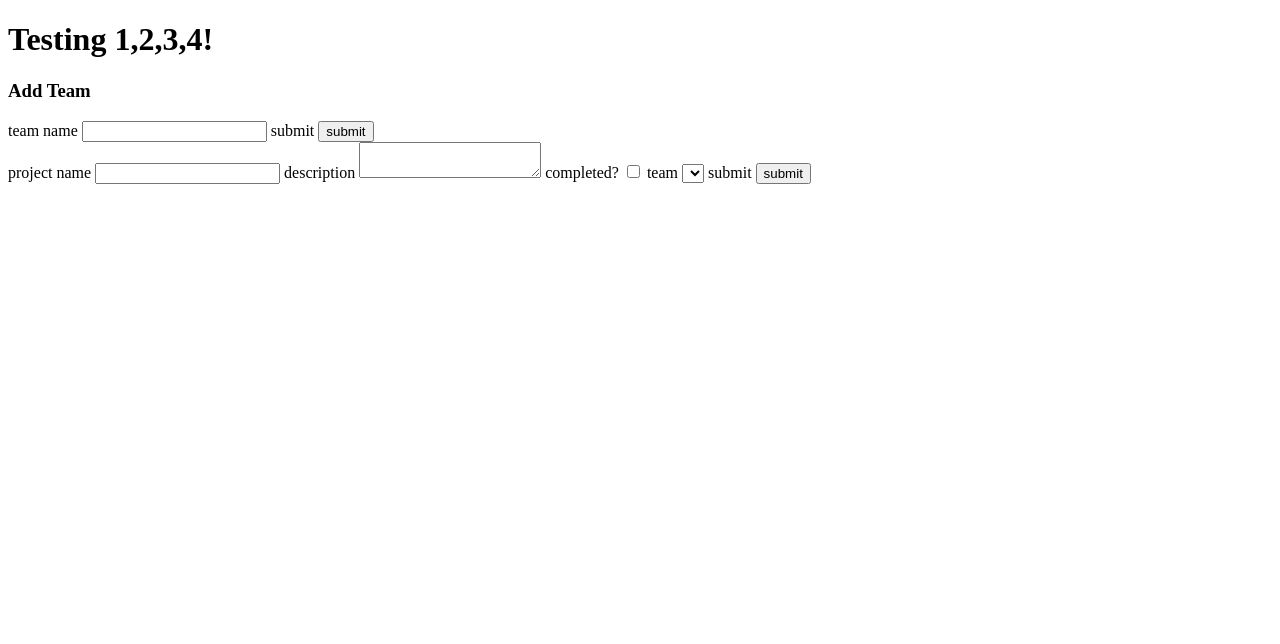
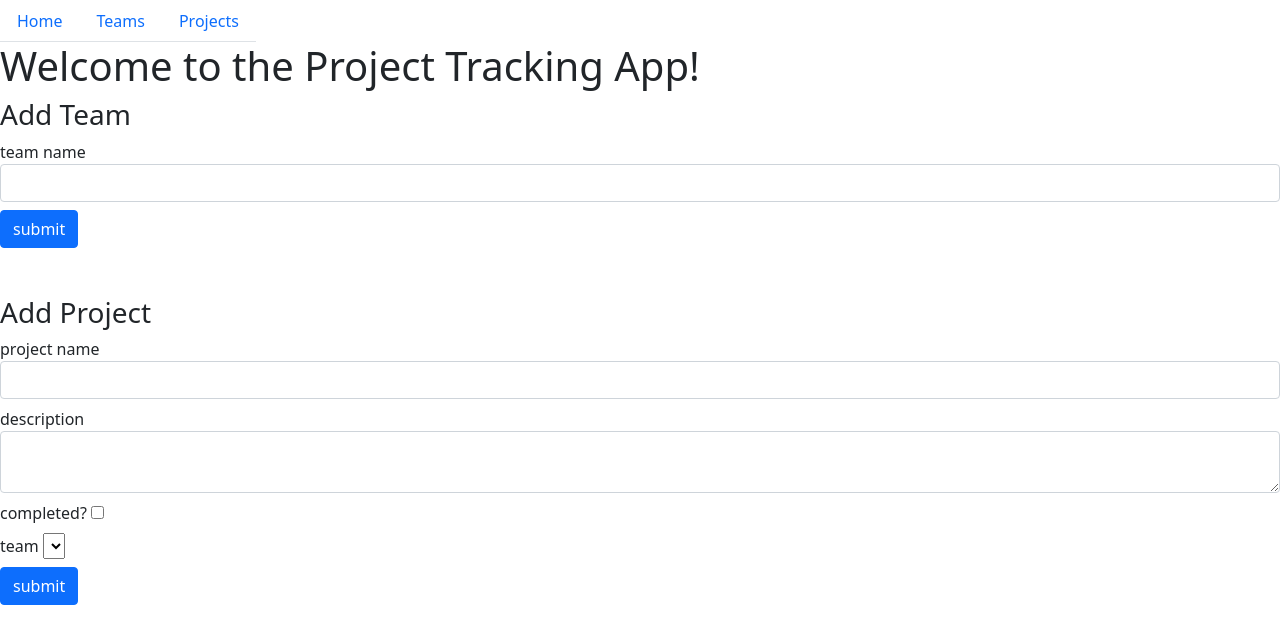
Before and after one commit to Brennen-Riley/Python-Unit-4, a Flask app: template templates/home.html in a window 1280 px wide. Shown: the top 644 px of the page. Run offline with Flask 3, Linux system fonts and the light colour scheme; the template is opened without the code that fills it: values that come from a table or form of the project are taken from there, most other values are stand-ins (such as "Sample title", 1, 10 or a date in 2020); lists and menus that the app fills with data are empty.

Commit message:
added base.html

```diff
--- /dev/null
+++ b/templates/base.html
@@ -0,0 +1,52 @@
+<!DOCTYPE html>
+<html lang="en">
+<head>
+    <meta charset="UTF-8">
+    <meta http-equiv="X-UA-Compatible" content="IE=edge">
+    <meta name="viewport" content="width=device-width, initial-scale=1.0">
+    <link href="https://cdn.jsdelivr.net/npm/bootstrap@5.0.2/dist/css/bootstrap.min.css" rel="stylesheet" integrity="sha384-EVSTQN3/azprG1Anm3QDgpJLIm9Nao0Yz1ztcQTwFspd3yD65VohhpuuCOmLASjC" crossorigin="anonymous">
+    <link rel="stylesheet" href="../static/base.css">
+
+    <title>{{ title }}</title>
+</head>
+<body>
+    <header>
+        <nav class="nav">
+            <ul class="nav nav-tabs">
+                <li class="nav-item">
+                {% if page == "home" %}
+                    <a class="nav-link active" aria-current="page" href="#">
+                {% else %}
+                    <a class="nav-link" href="{{ url_for('home') }}">
+                {% endif %}
+                      Home</a>
+                </li>
+                <li class="nav-item">
+                {% if page == "teams" %}
+                    <a class="nav-link active" aria-current="page" href="#">
+                {% else %}
+                    <a class="nav-link" href="{{ url_for('teams') }}">
+                {% endif %}
+                  Teams</a>
+                </li>
+                <li class="nav-item">
+                {% if page == "projects" %}
+                    <a class="nav-link active" aria-current="page" href="#">
+                {% else %}
+                    <a class="nav-link" href="{{ url_for('projects') }}">
+                {% endif %}
+                    Projects</a>
+                </li>
+              </ul>
+            </nav>
+    </header>
+    <main>
+        {% block main %}
+        {% endblock %}
+    </main>
+
+    <script src="https://code.jquery.com/jquery-1.12.4.min.js" integrity="sha384-nvAa0+6Qg9clwYCGGPpDQLVpLNn0fRaROjHqs13t4Ggj3Ez50XnGQqc/r8MhnRDZ" crossorigin="anonymous"></script>
+    <script src="https://cdn.jsdelivr.net/npm/bootstrap@3.4.1/dist/js/bootstrap.min.js" integrity="sha384-aJ21OjlMXNL5UyIl/XNwTMqvzeRMZH2w8c5cRVpzpU8Y5bApTppSuUkhZXN0VxHd" crossorigin="anonymous"></script>
+
+</body>
+</html>
--- a/templates/home.html
+++ b/templates/home.html
@@ -1,39 +1,47 @@
-<!DOCTYPE html>
-<html lang="en">
-<head>
-    <meta charset="UTF-8">
-    <meta http-equiv="X-UA-Compatible" content="IE=edge">
-    <meta name="viewport" content="width=device-width, initial-scale=1.0">
-    <title>Project Tracking App</title>
-</head>
-<body>
-    <h1>Testing 1,2,3,4!</h1>
-
+{% extends "base.html" %}
+{% block main %}
+<h1>Welcome to the Project Tracking App!</h1>
 <div class="form-container">
         <h3>Add Team</h3>
         <form action="{{ url_for('add_team') }}" method="POST">
             {{ team_form.csrf_token() }}
+            <div>
+                <div class="form-group mt-2">
                     {{ team_form.team_name.label }}
-            {{ team_form.team_name }}
-            {{ team_form.submit.label }}
-            {{ team_form.submit }}
+                    {{ team_form.team_name(class = "form-control") }}
+                </div>
+                <div class="form-group mt-2">
+                {{ team_form.submit(type="submit", class="btn btn-primary") }}
+                </div>
+            </div>
         </form>
     </div>
 
-    <div class="form-container">
+    <div class="form-container mt-5">
+        <h3>Add Project</h3>
         <form action="{{ url_for('add_project') }}" method="POST">
             {{ project_form.csrf_token() }}
+            <div>
+                <div class="form-group mt-2">
                     {{ project_form.project_name.label }}
-            {{ project_form.project_name }}
+                    {{ project_form.project_name(class = "form-control") }}
+                </div>
+                <div class="form-group mt-2">
                     {{ project_form.description.label }}
-            {{ project_form.description }}
+                    {{ project_form.description(class = "form-control") }}
+                </div>
+                <div class="form-group mt-2">
                     {{ project_form.completed.label }}
                     {{ project_form.completed }}
+                </div>
+                <div class="form-group mt-2">
                     {{ project_form.team_selection.label }}
                     {{ project_form.team_selection }}
-            {{ project_form.submit.label }}
-            {{ project_form.submit }}
+                </div>
+                <div class="form-group mt-2">
+                    {{ project_form.submit(type="submit", class="btn btn-primary") }}
+                </div>
+            </div>
             </form>
         </div>
-</body>
-</html>
+        {% endblock %}
```
Lines whose indentation alone changed are shown as unchanged.
